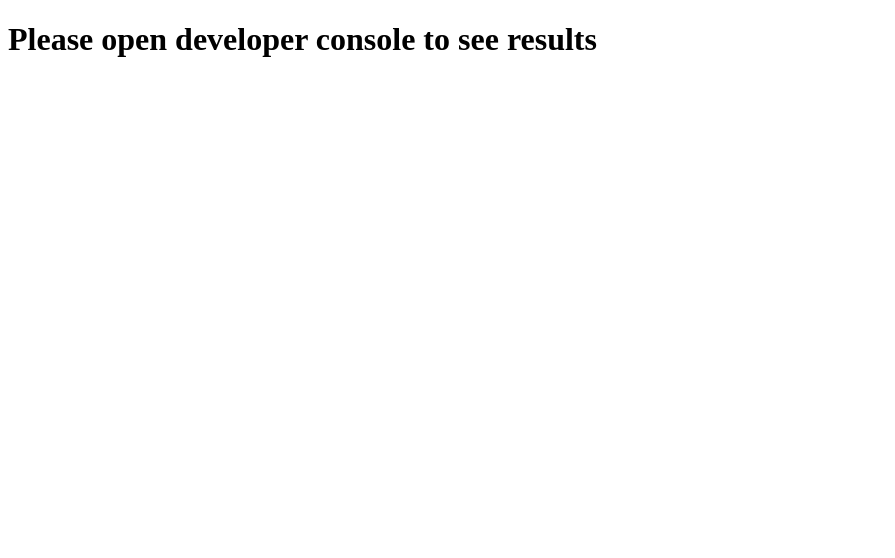
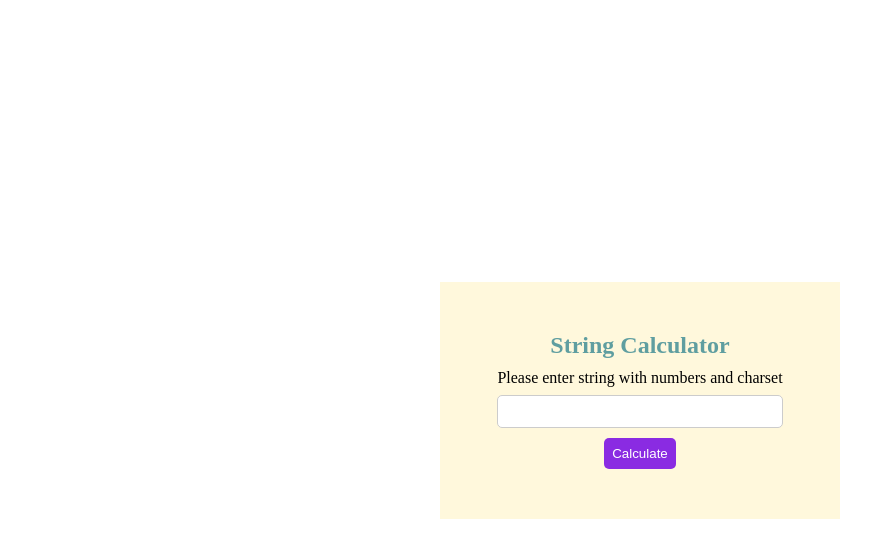
Before and after one commit to ppuneet64/incubyte-test, a website with bundled scripts: page index.html in a window 1280 px wide. Shown: the whole page, without its empty margins (0-895 px from the left). Built offline with nearby package versions, Linux system fonts and the light colour scheme.

Commit message:
Added Frontend Project with String calculator

```diff
--- a/addNumbers.js
+++ b/addNumbers.js
@@ -1,4 +1,4 @@
-export function addNumbers(numbers) {
+export const addNumbers = (numbers) => {
     //Step 1 for empty string
     if (!numbers) return 0;
     //Step 2 Extract numbers (this line will extract any positive and negative numbers from string)
@@ -10,11 +10,10 @@ export function addNumbers(numbers) {
     //Step 4 Convert extracted numbers array into base numbers
     let numbersArray = matches.map(num => parseInt(num, 10));
     //Step5 Check if Numbers array have negative data
-
     let negativeArr = numbersArray.filter(el => el < 0)
     //Step 6 Throw Error if found
     if (negativeArr.length > 0) {
-        throw new Error('negatives not allowed: ' + negativeArr.join(', '));
+        throw new Error('negatives not allowed: ' + negativeArr.join(','));
     }
     // Step 7 return sum of all numbers
     return numbersArray.reduce((sum, num) => sum + num, 0);
--- a/index.html
+++ b/index.html
@@ -3,10 +3,22 @@
     <head>
         <meta charset="UTF-8" />
         <meta name="viewport" content="width=device-width, initial-scale=1.0" />
+        <link rel="stylesheet" href="/style.css" />
         <title>Incubyte Coading Test</title>
     </head>
     <body>
-        <h1>Please open developer console to see results</h1>
-        <script src="/index.js"></script>
+        <div class="container">
+            <h1 class="heading">String Calculator</h1>
+            <div class="wrapper">
+                <p id="result"></p>
+                <label class="input-label">
+                    <span>Please enter string with numbers and charset</span>
+                    <input id="number-input" type="text" name="number" />
+                </label>
+                <button id="calculate">Calculate</button>
+            </div>
+        </div>
+
+        <script type="module" src="/index.js"></script>
     </body>
 </html>
--- a/index.js
+++ b/index.js
@@ -0,0 +1,26 @@
+import { addNumbers } from "./addNumbers.js";
+
+const input = document.getElementById("number-input")
+const result = document.getElementById("result")
+const calculateBtn = document.getElementById("calculate")
+
+const calculate = () => {
+    result.innerText = ``
+    let res;
+    try {
+        const resData = addNumbers(input.value)
+        res = `Result is ${resData}`
+    } catch (error) {
+        console.log(error);
+        res = error
+    } finally {
+        input.value = ''
+        result.innerText = res
+    }
+}
+
+const initCalculator = () => {
+    calculateBtn.addEventListener("click", calculate)
+}
+
+document.addEventListener("DOMContentLoaded", initCalculator)
--- /dev/null
+++ b/style.css
@@ -0,0 +1,55 @@
+* {
+    box-sizing: border-box;
+    margin: 0;
+    padding: 0;
+}
+body {
+    display: flex;
+    justify-content: center;
+    align-items: center;
+    height: calc(100vh);
+}
+.heading {
+    font-size: 1.5rem;
+    color: cadetblue;
+    margin-bottom: 10px;
+}
+.container {
+    display: flex;
+    justify-content: center;
+    align-items: center;
+    flex-direction: column;
+    padding: 50px;
+    background-color: cornsilk;
+    width: min(400px, 50%);
+    .wrapper {
+        text-align: center;
+        button {
+            margin-top: 10px;
+            border-radius: 5px;
+            background-color: blueviolet;
+            padding: 8px;
+            outline: none;
+            box-shadow: none;
+            border: 0;
+            color: #fff;
+        }
+    }
+}
+.input-label {
+    font-size: 1rem;
+    display: flex;
+    flex-direction: column;
+    gap: 8px;
+    input {
+        padding: 8px;
+        border: 1px solid #ccc;
+        border-radius: 5px;
+        transition: all 0.1s ease-in;
+        &:focus,
+        &:focus-visible {
+            border: 1px solid greenyellow;
+            outline: none;
+        }
+    }
+}
```
Also changed, not shown: __tests__/addNumbers.test.js (+6 -2 lines).
